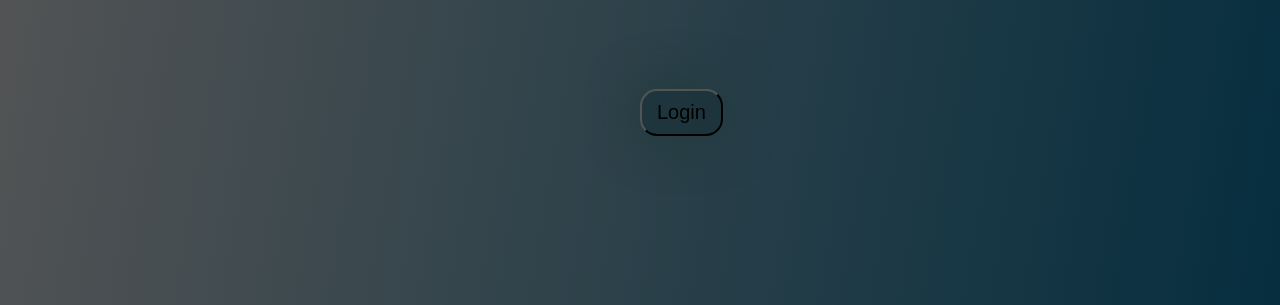
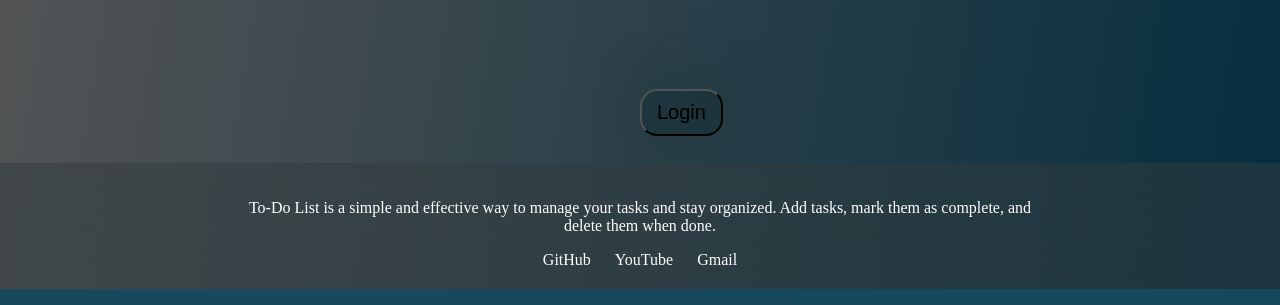
Before and after one commit to shay124578/ToDo_List, a plain HTML site: page index_home.html in a window 1280 px wide. Shown: the part 511-816 px from the top of the page. Drawn offline with Linux system fonts and the light colour scheme.

Commit message:
create footer

```diff
--- /dev/null
+++ b/footer.css
@@ -0,0 +1,39 @@
+html, body {
+  height: 100%;
+  margin: 0;
+  display: flex;
+  flex-direction: column;
+}
+
+body {
+  flex: 1;
+}
+
+footer {
+  width: 100%;
+  background: rgba(51, 60, 63, 0.5); /* Semi-transparent background */
+  backdrop-filter: blur(60px); /* Blur effect */
+  color: #fff;
+  padding: 20px 0;
+  text-align: center;
+  margin-top: auto;
+}
+
+.footer-content {
+  max-width: 800px;
+  margin: 0 auto;
+}
+
+.footer-links {
+  margin-top: 10px;
+}
+
+.footer-links a {
+  color: #fff;
+  margin: 0 10px;
+  text-decoration: none;
+}
+
+.footer-links a:hover {
+  text-decoration: underline;
+}
--- a/home.css
+++ b/home.css
@@ -95,7 +95,7 @@ body {
 
   #title {
     font-size: 45px;
-    color: rgba(15, 88, 119, 0.832);
+    color: #2A5260;
     text-shadow: 0 0 50px rgba(61, 112, 112, 0.479);
     margin-bottom: 120px;
     text-align: center;
--- a/index_home.html
+++ b/index_home.html
@@ -7,6 +7,7 @@
   <title>Home - JUST DO IT</title>
   <link rel="shortcut icon" type="image/png" href="assets/favicon.png"/>
   <link rel="stylesheet" type="text/css" href="home.css">
+  <link rel="stylesheet" href="footer.css">
 </head>
 <body>
     <div id="header">
@@ -27,5 +28,15 @@
     <button onclick="window.location.href='index_login.html'">Login</button>
   </div>
   <script src="home.js" type="text/javascript"> </script>
+  <footer>
+    <div class="footer-content">
+      <p>To-Do List is a simple and effective way to manage your tasks and stay organized. Add tasks, mark them as complete, and delete them when done.</p>
+      <div class="footer-links">
+        <a href="https://github.com" target="_blank">GitHub</a>
+        <a href="https://youtube.com" target="_blank">YouTube</a>
+        <a href="mailto:example@gmail.com">Gmail</a>
+      </div>
+    </div>
+  </footer>
 </body>
 </html>
```
Also changed, not shown: index.html (+12 -0 lines), index_login.html (+11 -0 lines).
